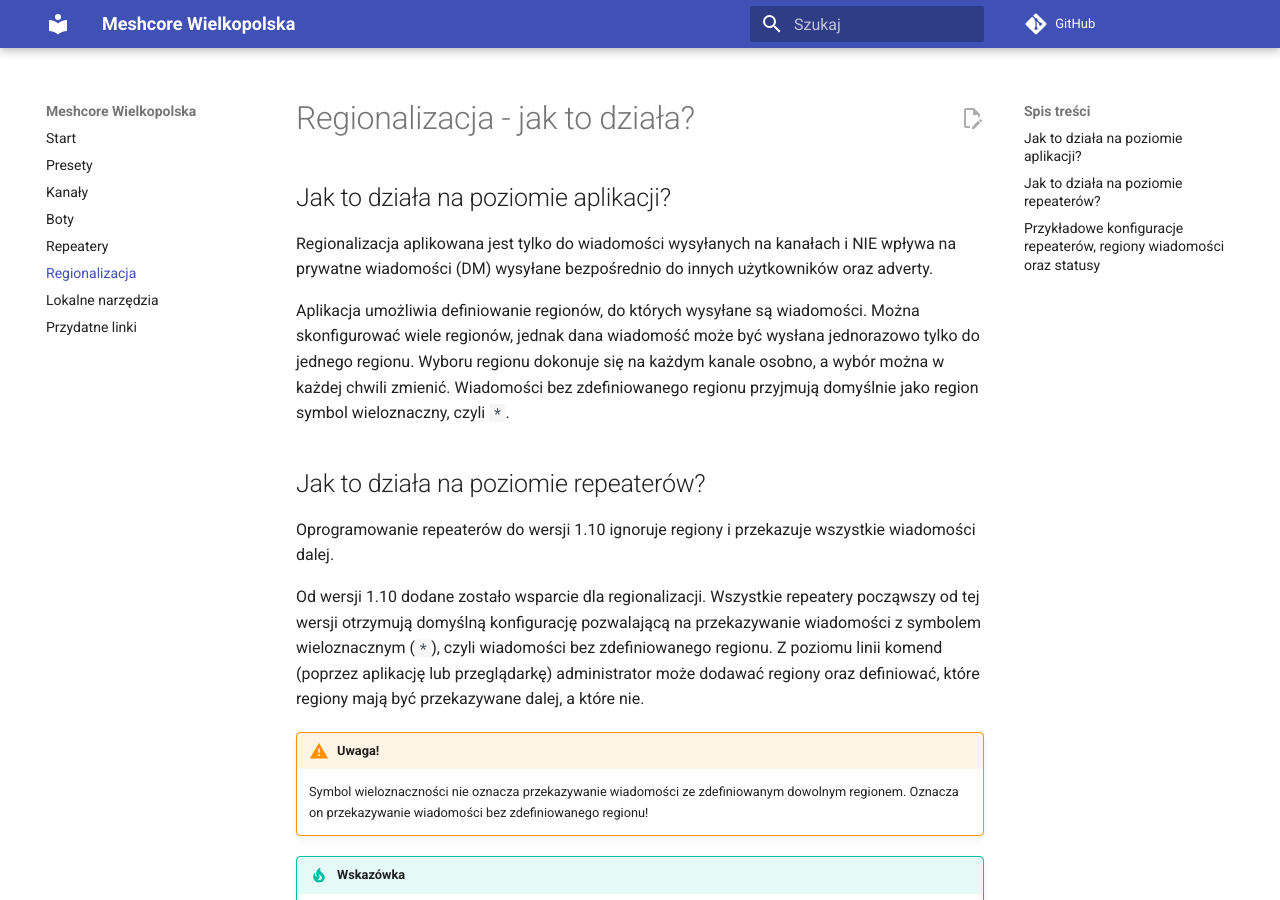
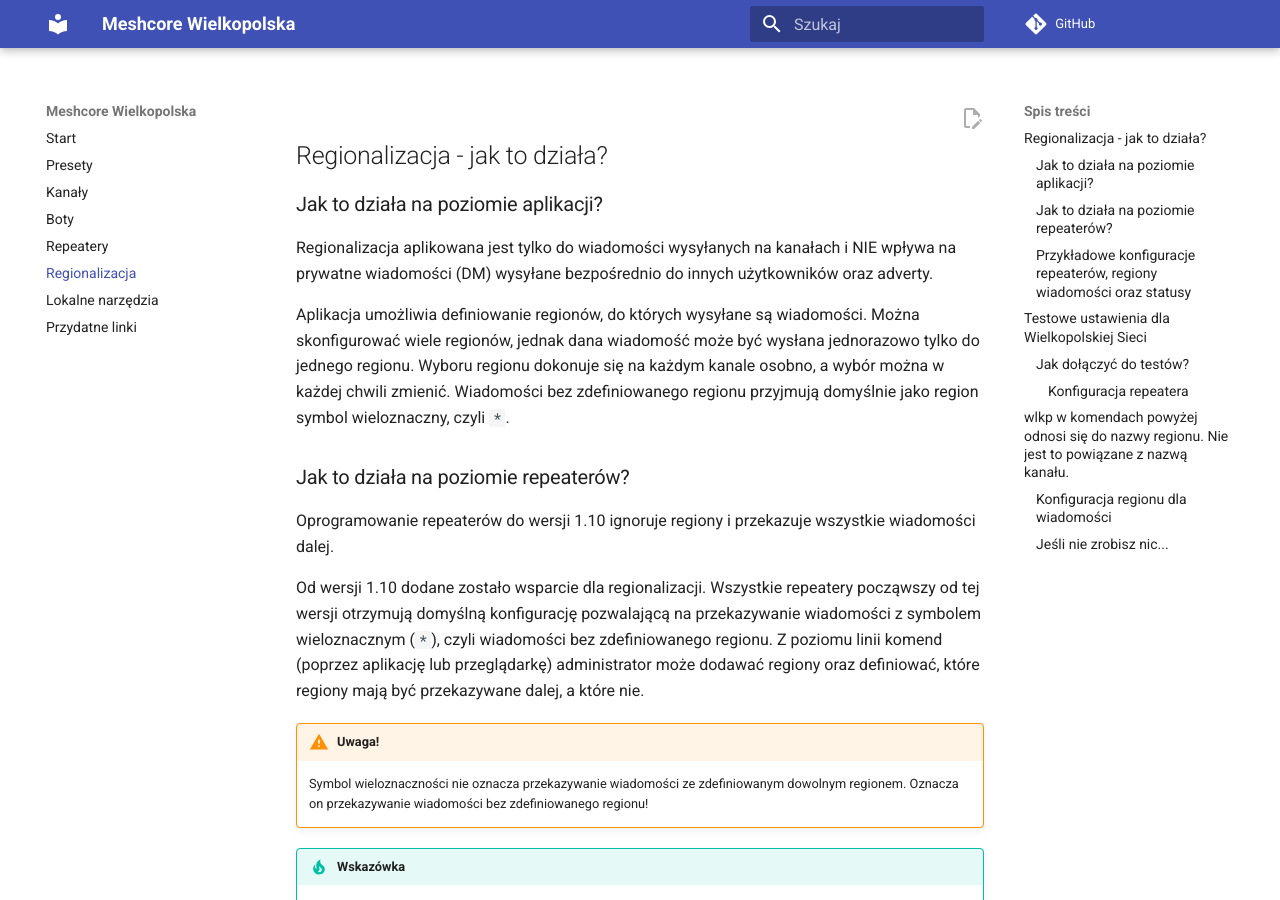
Before and after one commit to chybaDapi/awesome-meshcore-wlkp, an MkDocs documentation site: the page built from docs/regions.md, in a window 1280 px wide and 900 px high. Built offline with MkDocs 1.6.1 and Material for MkDocs 9.7.7, drawn with Linux system fonts in a browser that asks for light colours; comment, search, counter and statistics services are not loaded.

```diff
--- a/docs/regions.md
+++ b/docs/regions.md
@@ -1,11 +1,11 @@
-# Regionalizacja - jak to działa?
+## Regionalizacja - jak to działa?
 
-## Jak to działa na poziomie aplikacji?
+### Jak to działa na poziomie aplikacji?
 Regionalizacja aplikowana jest tylko do wiadomości wysyłanych na kanałach i NIE wpływa na prywatne wiadomości (DM) wysyłane bezpośrednio do innych użytkowników oraz adverty.
 
 Aplikacja umożliwia definiowanie regionów, do których wysyłane są wiadomości. Można skonfigurować wiele regionów, jednak dana wiadomość może być wysłana jednorazowo tylko do jednego regionu. Wyboru regionu dokonuje się na każdym kanale osobno, a wybór można w każdej chwili zmienić. Wiadomości bez zdefiniowanego regionu przyjmują domyślnie jako region symbol wieloznaczny, czyli `*`.
 
-## Jak to działa na poziomie repeaterów?
+### Jak to działa na poziomie repeaterów?
 Oprogramowanie repeaterów do wersji 1.10 ignoruje regiony i przekazuje wszystkie wiadomości dalej.
 
 Od wersji 1.10 dodane zostało wsparcie dla regionalizacji. Wszystkie repeatery począwszy od tej wersji otrzymują domyślną konfigurację pozwalającą na przekazywanie wiadomości z symbolem wieloznacznym (`*`), czyli wiadomości bez zdefiniowanego regionu. Z poziomu linii komend (poprzez aplikację lub przeglądarkę) administrator może dodawać regiony oraz definiować, które regiony mają być przekazywane dalej, a które nie.
@@ -26,7 +26,7 @@
 
 
 
-## Przykładowe konfiguracje repeaterów, regiony wiadomości oraz statusy
+### Przykładowe konfiguracje repeaterów, regiony wiadomości oraz statusy
  Regiony repeatera                               | Region wiadomości | Status
 -------------------------------------------------|-------------------|------------------
  ✅ *                                             | brak regionu      | 🟢 przekazana
@@ -48,13 +48,13 @@
 ❌ - przekazywanie wiadomości w danym regionie wyłączone
 
 
-# Testowe ustawienia dla Wielkopolskiej Sieci
+## Testowe ustawienia dla Wielkopolskiej Sieci
 W ramach testów, komunikacja na kanale `#wlkp` odbywa się z uwzględnieniem regionu `#wlkp`. Poniżej znajdziesz opis co musisz zrobić,
 aby dołączyć do testów oraz co się stanie, jak nie podejmiesz żadnej akcji.
 
-## Jak dołączyć do testów?
+### Jak dołączyć do testów?
 
-### Konfiguracja repeatera
+#### Konfiguracja repeatera
 Jeśli jesteś operatorem repeatera, skonfiguruj na nim region `#wlkp`. To proste, zajmuje mniej niż minutę, a jednocześnie nie wprowadza żadnych ograniczeń.
 Twój repeater po zmianach nadal będzie przekazywać te same wiadomości co wcześniej, a DODATKOWO wiadomości kierowane do regionu #wlkp.
 
@@ -76,7 +76,7 @@
     #wlkp w komendach powyżej odnosi się do nazwy regionu. Nie jest to powiązane z nazwą kanału.
 
 
-### Konfiguracja regionu dla wiadomości
+#### Konfiguracja regionu dla wiadomości
 Ta zmiana pozwoli Ci zdecydować, gdzie chcesz, żeby były widoczne Twoje wiadomości. W ramach testów, komunikacja na kanale `#wlkp` odbywa się w ramach regionu `#wlkp`.
 Poniższa zmiana nie wpływa na żadne inne kanały, prywatne wiadomości oraz adverty. Nie wpływa też na wiadomości odbierane przez Ciebie na kanale `#wlkp`.
 Poniższa zmiana wpływa jedynie na wiadomości wysyłane przez Ciebie na kanał `#wlkp`.
@@ -99,7 +99,7 @@
 Teraz wszystkie Twoje wiadomości wysłane na kanał `wlkp` będą przekazywane dalej przez wszystkie repeatery w zasięgu.
 
 
-### Jeśli nie zrobisz nic...
+#### Jeśli nie zrobisz nic...
 Jeśli nie zrobisz nic, Twoje wiadomości nadal będą widoczne dla wszystkich, jednak mogą "wyciekać" poza nasz region, a w dobrych warunkach również poza granice kraju.
 Jeśli jesteś operatorem repeatera, nie będzie on przekazywał dalej wiadomości z kanału `#wlkp` wysyłanych ze zdefiniowanym regionem `#wlkp`. Jeśli nie jesteś w zasięgu innego repeatera
 ze zdefiniowanym regionem, część wiadomości na kanale `#wlkp` może do Ciebie nie docierać.
```
Also changed, not shown: 2 other files.
